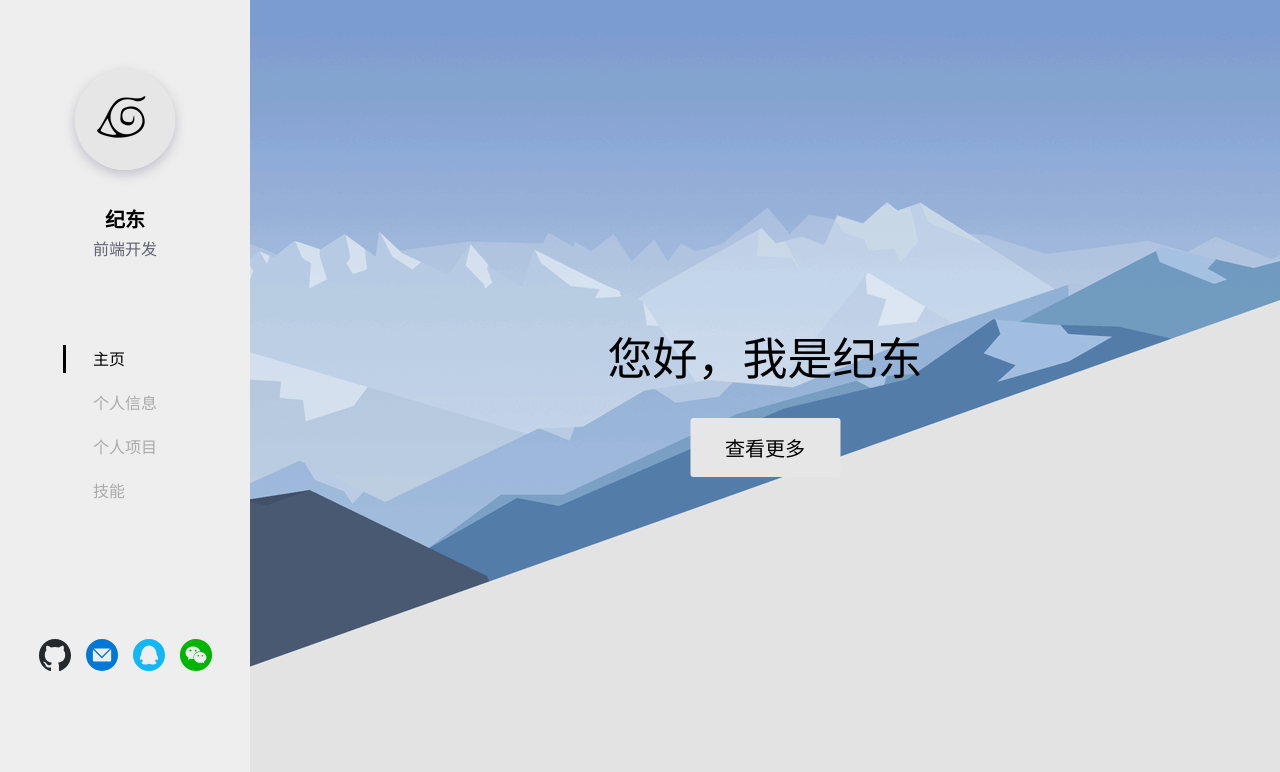
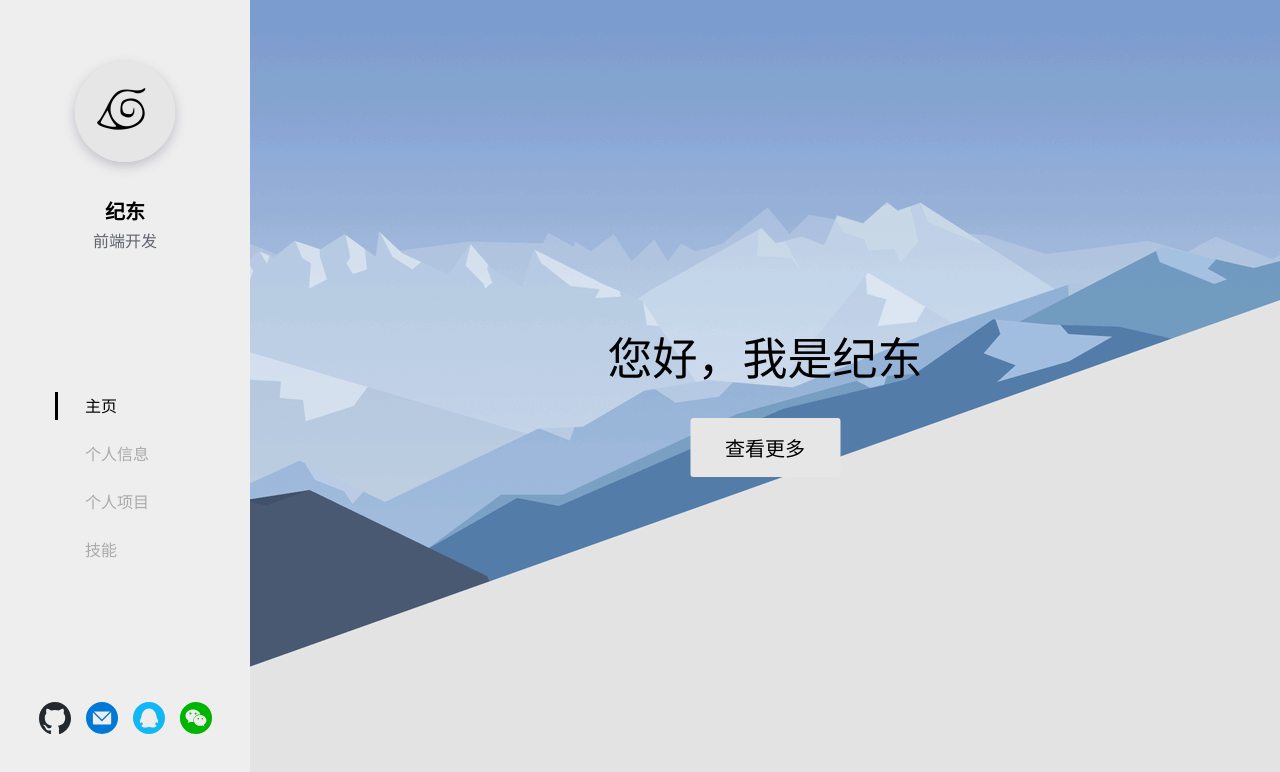
Before and after one commit to guidetheorient/my-resume, a website: page index.html in a window 1280 px wide. Drawn offline with Linux system fonts and the light colour scheme.

Commit message:
1366*768屏幕适配修改

```diff
--- a/gulpfile.js
+++ b/gulpfile.js
@@ -84,7 +84,7 @@
 
 //监听css，js修改
 gulp.task('watch',function () {
-  gulp.watch('src/**/*',['rev'])
+  gulp.watch('src/**/*',['default'])
 })
 
 
--- a/src/index.css
+++ b/src/index.css
@@ -39,6 +39,9 @@ html,body{
 #side{
   float:left;
   position: fixed;
+  display: flex;
+  flex-direction: column;
+  justify-content: space-around;
   left: 0;
   top: 0;
   width: 250px;
@@ -51,7 +54,7 @@ html,body{
   text-align: center;
 }
 #side .portrait{
-  margin-top: 70px;
+  /* margin-top: 70px; */
   margin-bottom: 30px;
   width: 100px;
   height: 100px;
@@ -79,22 +82,26 @@ html,body{
   font-weight: 700;
 }
 #side .profession{
-  padding-bottom: 70px;
+  /* padding-bottom: 20px; */
   font-size: 16px;
   line-height: 2;
   color: #606470;
 }
 #side .info-list{
-  display: inline-block;
+  display: inline-flex;
+  /* display: flex;*/
+  flex-direction: column;
+  align-items: center;
   text-align: left;
   color: #aaa;
 }
 #side .info-list>li{
+  width: 120px;
   position: relative;
   line-height: 40px;
   margin: 4px 0;
   padding-left: 20px;
-  padding-right: 20px;
+  padding-right: 10px;
 }
 #side .info-list>li>a:hover{
   color: #606470;
@@ -123,7 +130,7 @@ html,body{
 }
 #side .footer{
   font-size: 32px;
-  margin-top: 120px;
+  /* margin-top: 120px; */
 }
 #side .footer>li{
   position: relative;
@@ -329,6 +336,7 @@ html,body{
 }
 .projects ul.projectList{
   margin-left: -20px;
+  overflow: hidden;
 }
 .projects ul.projectList>li{
   float: left;
@@ -395,7 +403,7 @@ html,body{
 
 .projects ul.projectList>li>.projectInfo{
   margin: 10px 0;
-  padding: 24px 46px 30px 24px;
+  padding: 10px 46px 20px 24px;
   font-size: 14px;
   font-weight: 300;
   line-height: 21px
```
Also changed, not shown: dist/index.html, dist/rev/css/rev-manifest.json, 3 other files.
